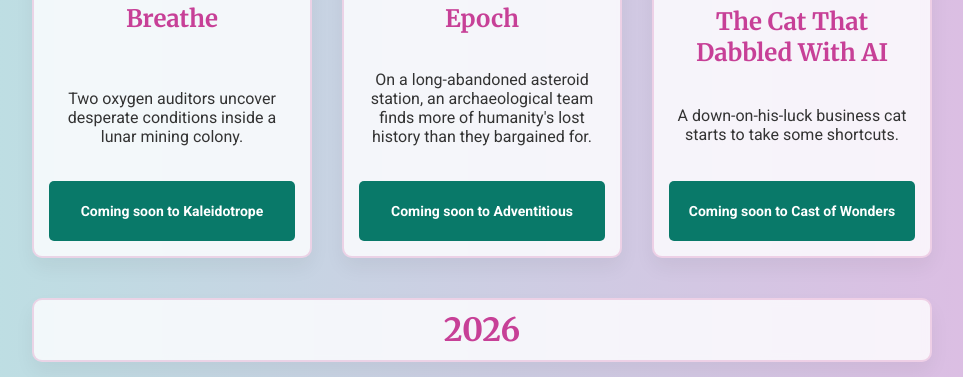
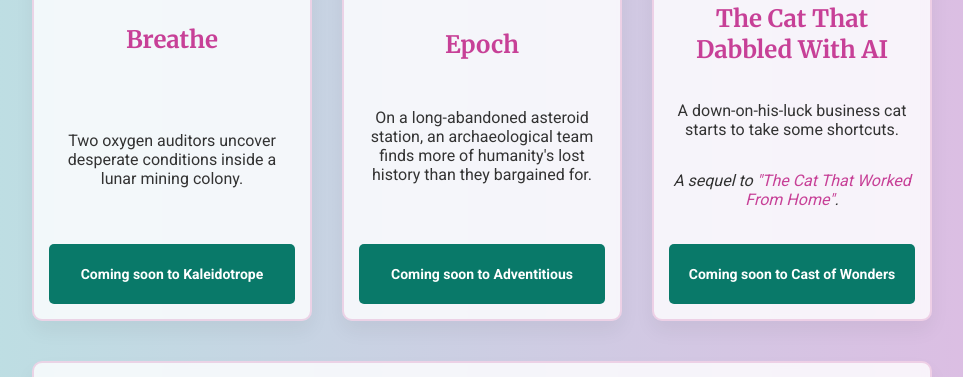
Before and after one commit to DanPeacock92/DanPeacock92.github.io, a plain HTML site: page stories.html in a window 1280 px wide. Shown: the part 900-1277 px from the top of the page, without its empty margins (158-1121 px from the left). Drawn offline with Linux system fonts and the light colour scheme.

Commit message:
Update stories.html

```diff
--- a/stories.html
+++ b/stories.html
@@ -67,6 +67,8 @@
                 <br>
                 <h2>The Cat That Dabbled With AI</h2>
                 <p class="description">A down-on-his-luck business cat starts to take some shortcuts.</p>
+     <p class="description"><i>A sequel to <a href="https://www.castofwonders.org/2024/04/cast-of-wonders-583-the-cat-that-worked-from-home/" class="story-link">"The Cat That Worked From Home"</a>.</i></p>
+
                          <br>
                 <div class="buttons">
              <a href="https://www.castofwonders.org/" class="button forthcoming">Coming soon to Cast of Wonders</a>
```
